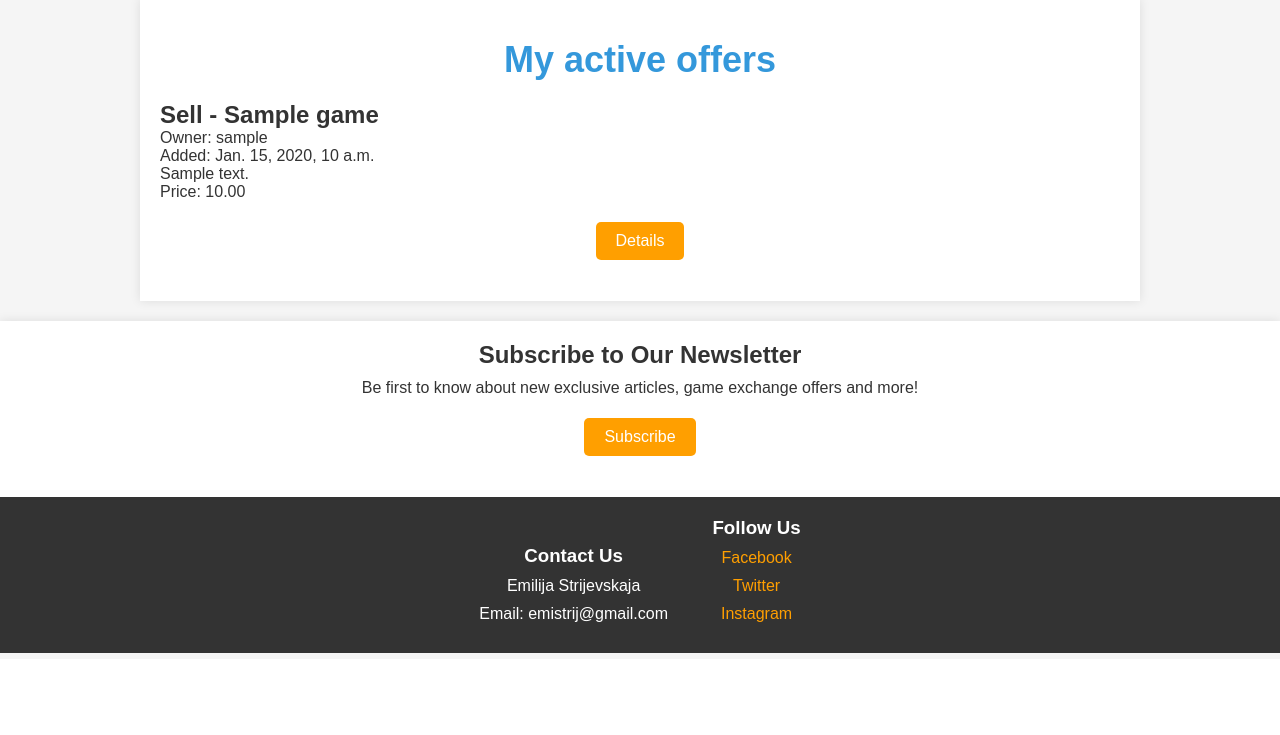
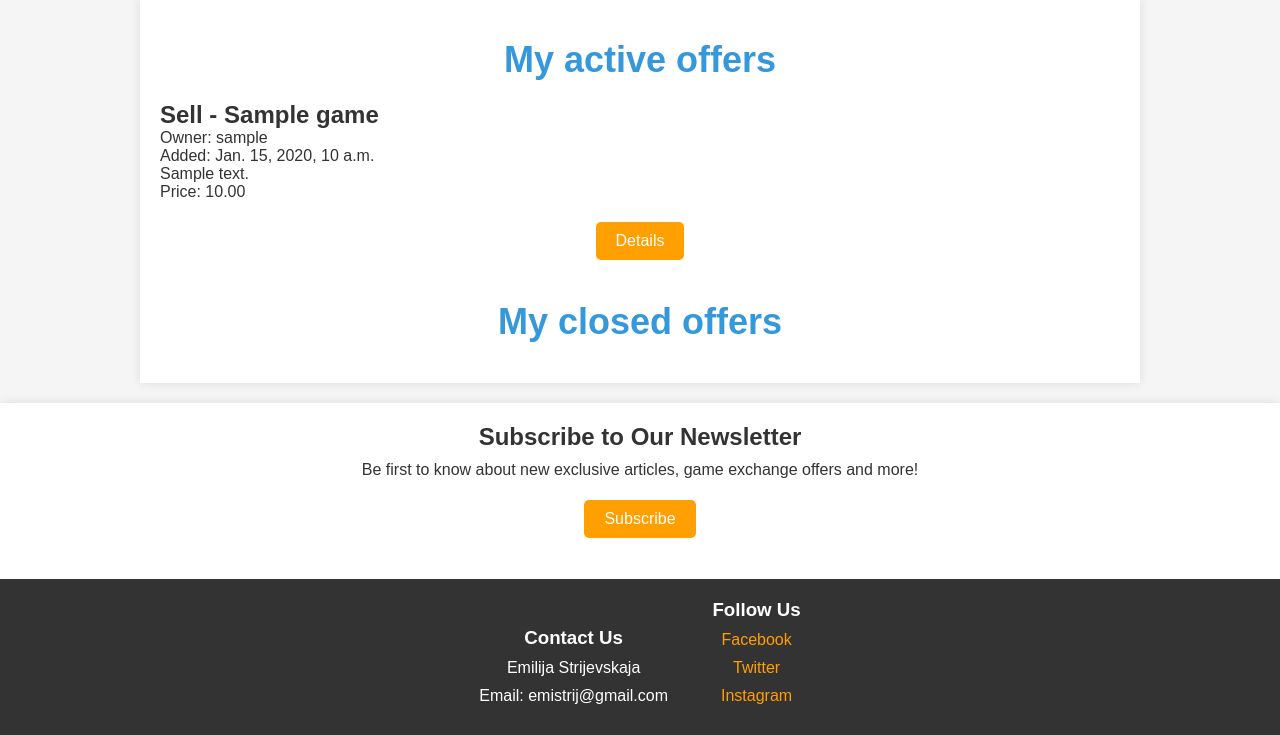
Before and after one commit to emisaal/game-connect, a Django app: page /user/1/ in a window 1280 px wide. Shown: the part 141-876 px from the top of the page. Before the commit the page ends 794 px from the top, so only its background shows below. Run offline with Django 4.2, Linux system fonts and the light colour scheme; a user stored in the database is signed in; tables that the repository leaves empty hold one stand-in row (values such as "Sample post").

Commit message:
changes in offer_details

```diff
--- a/gameapp/views.py
+++ b/gameapp/views.py
@@ -91,7 +91,9 @@
 
     def get(self, request, user_id):
         active_offers = ExchangeOffer.objects.filter(owner=user_id, status=True)
-        return render(request, 'user_page.html', {"active_offers": active_offers})
+        inactive_offers = ExchangeOffer.objects.filter(owner=user_id, status=False)
+        return render(request, 'user_page.html', {"active_offers": active_offers,
+                                                  "inactive_offers": inactive_offers})
 
 
 class AddOfferView(LoginRequiredMixin, FormView):
@@ -148,16 +150,20 @@
     def post(self, request, offer_id):
         form = AcceptForm(request.POST)
         if form.is_valid():
+            offer = ExchangeOffer.objects.get(id=offer_id)
             customer_offer_id = form.cleaned_data.get('customer_offer_id')
             customers = CustomerOffer.objects.filter(exchange_offer_id=offer_id)
 
-            for customer in customers:
-                if customer.id == customer_offer_id:
-                    customer.status = "A"
-                else:
-                    customer.status = "R"
-                customer.save()
+            if offer.status:
+                for customer in customers:
+                    if customer.id == customer_offer_id:
+                        customer.status = "A"
+                    else:
+                        customer.status = "R"
+                    customer.save()
 
+                offer.status = False
+                offer.save()
             return redirect('offer_details', offer_id=offer_id)
 
 class SubscribeView(View):
--- a/templates/offer_details.html
+++ b/templates/offer_details.html
@@ -5,7 +5,7 @@
     <table>
         <thead>
             <tr>
-                <th>Username</th>
+                <th>Email</th>
                 <th>Game</th>
                 <th>Description</th>
                 <th>Added</th>
@@ -19,7 +19,7 @@
         <tbody>
             {% for customer in customers %}
                 <tr>
-                    <td>{{ customer.customer.username }}</td>
+                    <td>{{ customer.customer.email }}</td>
                     <td>{{ customer.game_name }}</td>
                     <td>{{ customer.description }}</td>
                     <td>{{ customer.added }}</td>
--- a/templates/user_page.html
+++ b/templates/user_page.html
@@ -15,4 +15,19 @@
             <a href="{% url 'offer_details' offer.id %}" class="btn-primary">Details</a>
         </div>
     {% endfor %}
+
+    <h1>My closed offers</h1>
+        {% for offer in inactive_offers %}
+        <h2>{{ offer.get_offer_type_display }} - {{ offer.game.name }}</h2>
+        <p>Owner: {{ offer.owner }}</p>
+        <p>Added: {{ offer.added }}</p>
+        <p>{{ offer.description }}</p>
+        {% if offer.price is not None %}
+            <p>Price: {{ offer.price }}</p>
+        {% endif %}
+            <div class="centered-button">
+            <a href="{% url 'offer_details' offer.id %}" class="btn-primary">Details</a>
+            </div>
+    {% endfor %}
+
 {% endblock %}
```
Also changed, not shown: 1 other file.
